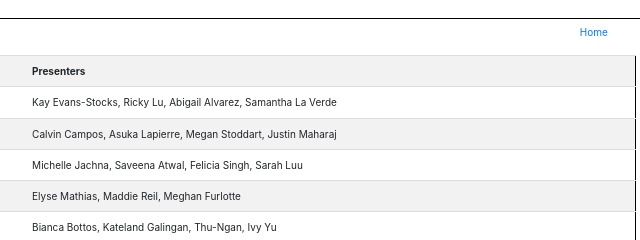
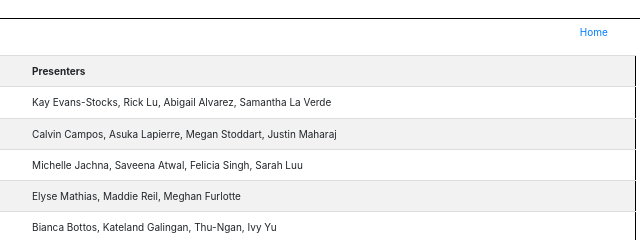
Before and after one commit to rlurtz/rlurtz.github.io, a plain HTML site: page Presentations/index.html in a window 1280 px wide. Shown: the top 240 px of the page, 463-1103 px from the left. Drawn offline with nearby package versions, Linux system fonts and the light colour scheme.

Commit message:
presentation

```diff
--- a/Presentations/index.html
+++ b/Presentations/index.html
@@ -57,7 +57,7 @@
                     <th class="col-md-8">Presenters</th>
                   </tr>
                     <tr>
-                      <td class="col-md-1">Jan 15</td><td class="col-md-3">Golden Ratio</td><td class="col-md-8">Kay Evans-Stocks, Ricky Lu, Abigail Alvarez, Samantha La Verde</td>
+                      <td class="col-md-1">Jan 15</td><td class="col-md-3">Golden Ratio</td><td class="col-md-8">Kay Evans-Stocks, Rick Lu, Abigail Alvarez, Samantha La Verde</td>
                     </tr>
                     <tr>
                       <td class="col-md-1">Jan 22</td><td class="col-md-3">Minimalism</td><td class="col-md-8">Calvin Campos, Asuka Lapierre, Megan Stoddart, Justin Maharaj</td>
```
